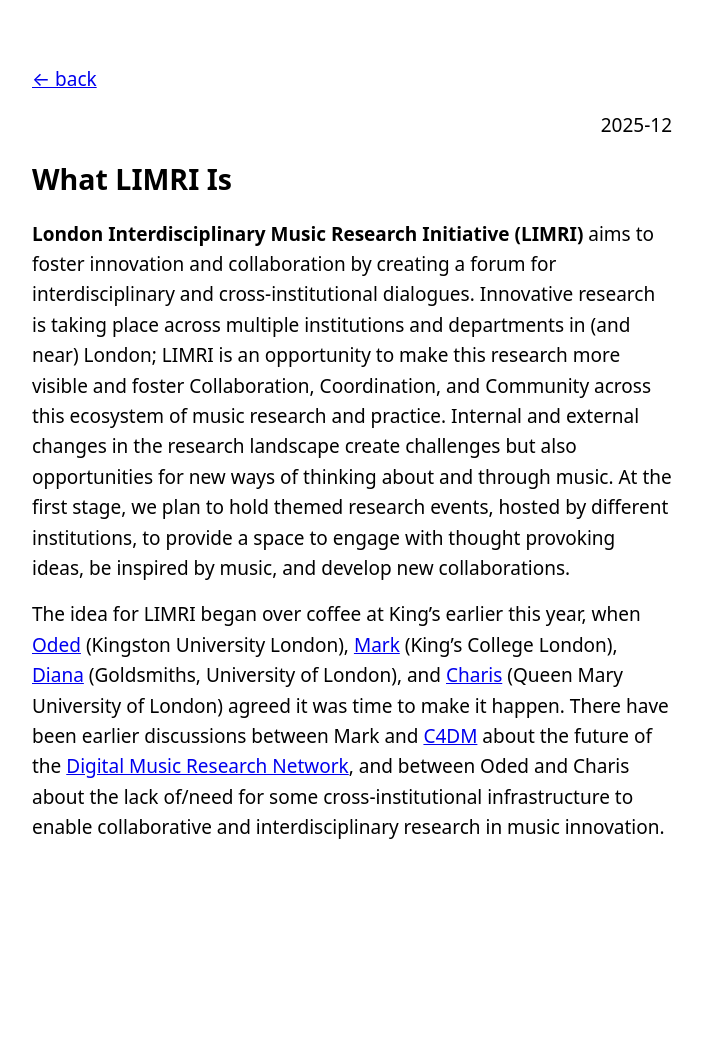
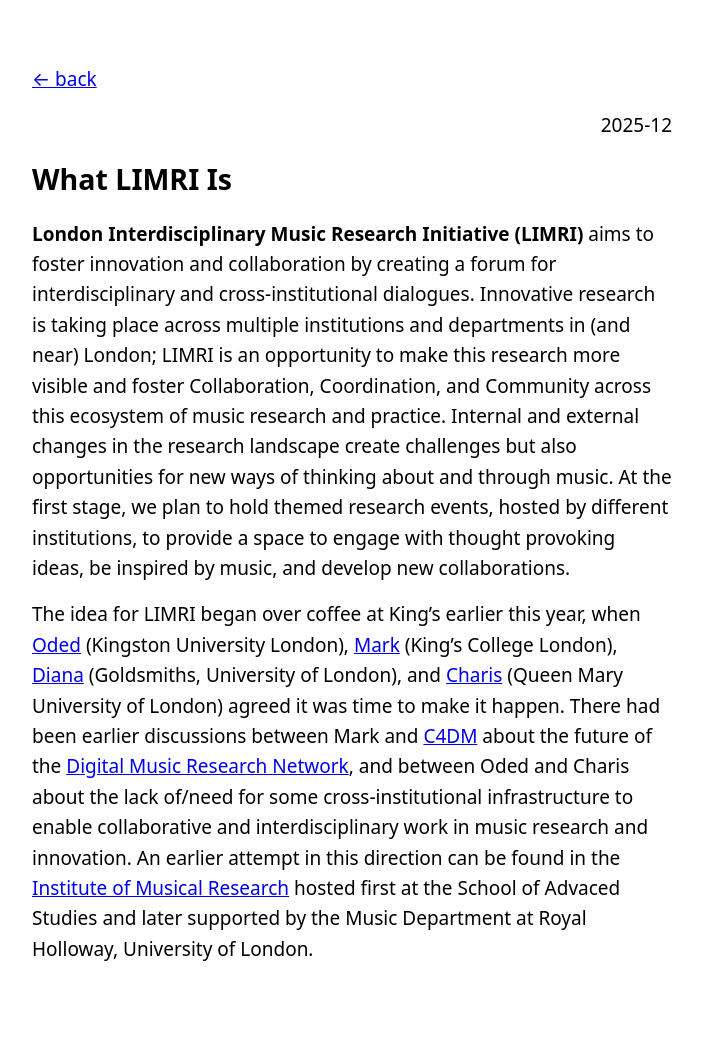
Before and after one commit to dmrn-limri/dmrn-limri.github.io, a Jekyll site: the page built from _posts/2025-12-15-intro.md, in a window 1280 px wide. Shown: the whole page, without its empty margins (288-990 px from the left). Built offline with Jekyll 4.4.1, drawn with Linux system fonts in a browser that asks for light colours; before the commit the page ends 923 px from its top, so only the background shows below that.

Commit message:
Update 2025-12-15-intro.md

```diff
--- a/_posts/2025-12-15-intro.md
+++ b/_posts/2025-12-15-intro.md
@@ -6,4 +6,4 @@ slug: intro
 
 **London Interdisciplinary Music Research Initiative (LIMRI)** aims to foster innovation and collaboration by creating a forum for interdisciplinary and cross-institutional dialogues. Innovative research is taking place across multiple institutions and departments in (and near) London; LIMRI is an opportunity to make this research more visible and foster Collaboration, Coordination, and Community across this ecosystem of music research and practice. Internal and external changes in the research landscape create challenges but also opportunities for new ways of thinking about and through music. At the first stage, we plan to hold themed research events, hosted by different institutions, to provide a space to engage with thought provoking ideas, be inspired by music, and develop new collaborations.
 
-The idea for LIMRI began over coffee at King's earlier this year, when [Oded](https://www.kingston.ac.uk/about/staff/dr-oded-ben-tal) (Kingston University London), [Mark](https://www.kcl.ac.uk/people/mark-gotham) (King's College London), [Diana](https://www.gold.ac.uk/mind-body-society/people/omigie/) (Goldsmiths, University of London), and [Charis](https://www.seresearch.qmul.ac.uk/cmai/people/csaitis/) (Queen Mary University of London) agreed it was time to make it happen. There have been earlier discussions between Mark and [C4DM](https://www.c4dm.eecs.qmul.ac.uk/) about the future of the [Digital Music Research Network](https://www.qmul.ac.uk/dmrn/), and between Oded and Charis about the lack of/need for some cross-institutional infrastructure to enable collaborative and interdisciplinary research in music innovation.
+The idea for LIMRI began over coffee at King's earlier this year, when [Oded](https://www.kingston.ac.uk/about/staff/dr-oded-ben-tal) (Kingston University London), [Mark](https://www.kcl.ac.uk/people/mark-gotham) (King's College London), [Diana](https://www.gold.ac.uk/mind-body-society/people/omigie/) (Goldsmiths, University of London), and [Charis](https://www.seresearch.qmul.ac.uk/cmai/people/csaitis/) (Queen Mary University of London) agreed it was time to make it happen. There had been earlier discussions between Mark and [C4DM](https://www.c4dm.eecs.qmul.ac.uk/) about the future of the [Digital Music Research Network](https://www.qmul.ac.uk/dmrn/), and between Oded and Charis about the lack of/need for some cross-institutional infrastructure to enable collaborative and interdisciplinary work in music research and innovation. An earlier attempt in this direction can be found in the [Institute of Musical Research](https://www.royalholloway.ac.uk/research-and-education/departments-and-schools/music/research/research-projects-and-centres/institute-of-musical-research/) hosted first at the School of Advaced Studies and later supported by the Music Department at Royal Holloway, University of London.
```
